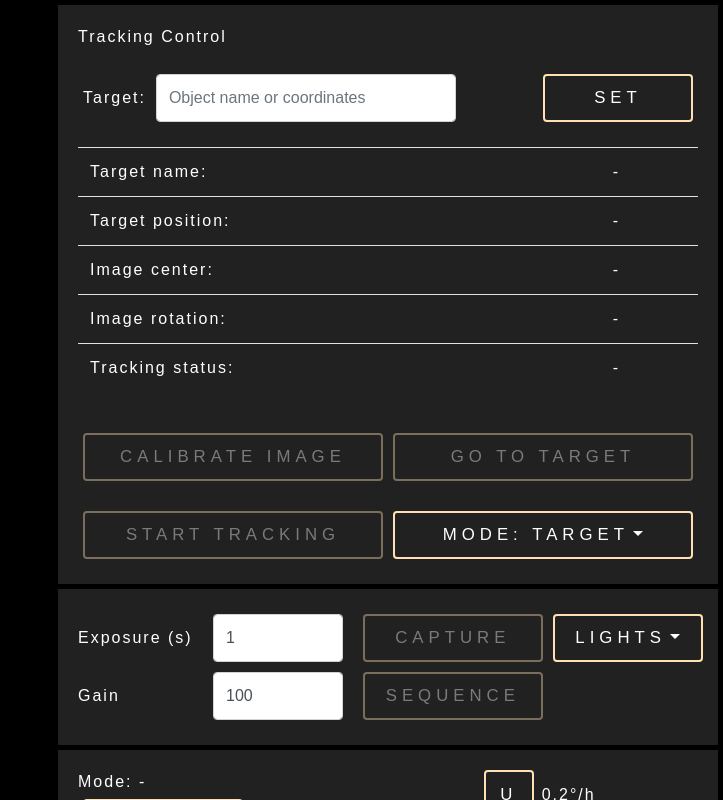
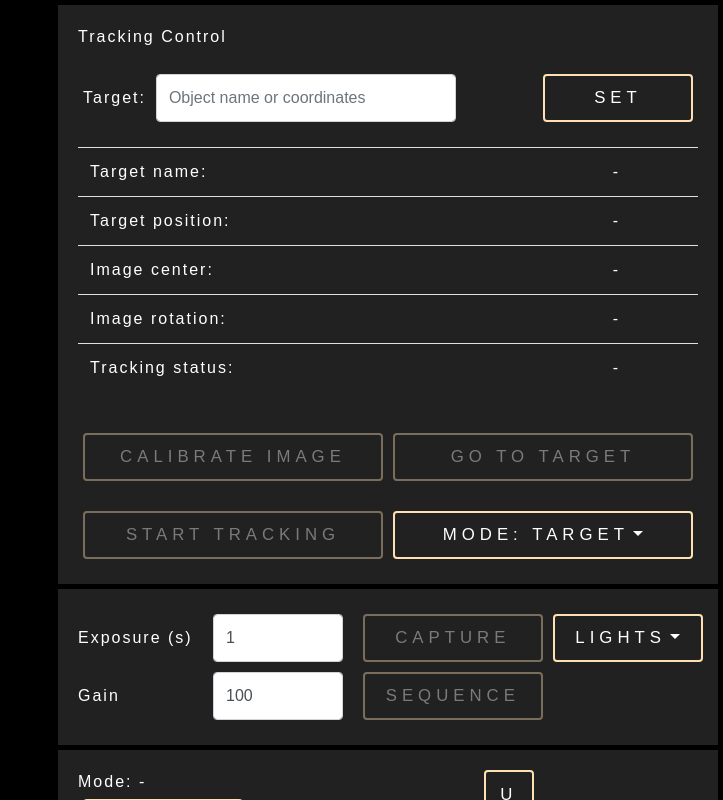
Before and after one commit to simonvoelcker/astrotools, a React (Create React App) app in the folder hti/client/: page / in a window 1280 px wide. Shown: the whole page, without its empty margins (557-1280 px from the left). Built offline with nearby package versions, Linux system fonts and the light colour scheme; no server answers.

Commit message:
Nice multi-mode axis controls

```diff
--- a/hti/client/src/components/panels/AxisControl.js
+++ b/hti/client/src/components/panels/AxisControl.js
@@ -13,12 +13,30 @@ export default class AxisControl extends Component {
   }
 
   steer (direction) {
-    // this.context.mutations.setSpeeds(this.state.raSpeed, this.state.decSpeed)
+    const incrementDps = 0.1 / 3600.0
+
+    const increments = {
+      up: {ra: 0.0, dec: -incrementDps},
+      down: {ra: 0.0, dec: +incrementDps},
+      left: {ra: -incrementDps, dec: 0.0},
+      right: {ra: +incrementDps, dec: 0.0},
+    }[direction]
+
+    this.context.mutations.setSpeeds(
+      this.context.store.axisSpeeds.raDps + increments.ra,
+      this.context.store.axisSpeeds.decDps + increments.dec,
+    )
   }
 
   render () {
-    // const raDrift = 3600.0 * this.context.store.axisSpeeds.raDps
-    // steering, resting or stopping.
+    const store = this.context.store
+    let raSpeed = 0
+    let decSpeed = 0
+    if (store.axisSpeeds) {
+      // degrees per second -> degrees per hour
+      raSpeed = store.axisSpeeds.raDps * 3600.0
+      decSpeed = store.axisSpeeds.decDps * 3600.0
+    }
 
     return (
       <AppConsumer>
@@ -39,10 +57,18 @@ export default class AxisControl extends Component {
                 <StandardButton className='btn steer-right' onClick={() => this.steer('right')}>R</StandardButton>
                 <StandardButton className='btn steer-up' onClick={() => this.steer('up')}>U</StandardButton>
                 <StandardButton className='btn steer-down' onClick={() => this.steer('down')}>D</StandardButton>
-                <span className='spaced-text steer-left-label'>0.2°/h</span>
-                <span className='spaced-text steer-right-label'>0.2°/h</span>
-                <span className='spaced-text steer-up-label'>0.2°/h</span>
-                <span className='spaced-text steer-down-label'>0.2°/h</span>
+                <span className='spaced-text steer-left-label'>
+                  {raSpeed < 0 ? -raSpeed.toFixed(1) + '°/h' : ''}
+                </span>
+                <span className='spaced-text steer-right-label'>
+                  {raSpeed > 0 ? raSpeed.toFixed(1) + '°/h' : ''}
+                </span>
+                <span className='spaced-text steer-up-label'>
+                  {decSpeed < 0 ? -decSpeed.toFixed(1) + '°/h' : ''}
+                </span>
+                <span className='spaced-text steer-down-label'>
+                  {decSpeed > 0 ? decSpeed.toFixed(1) + '°/h' : ''}
+                </span>
               </div>
             </div>
           </div>
```
Also changed, not shown: 1 other file (tests, documents, lock files or other folders).
